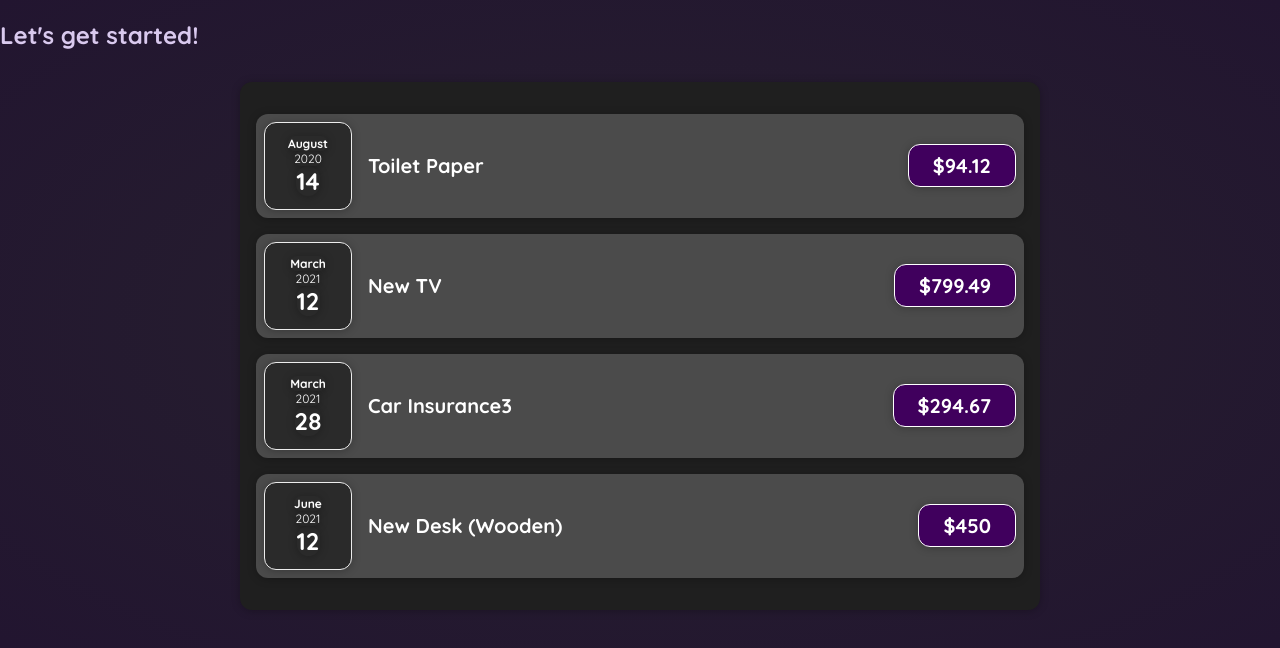
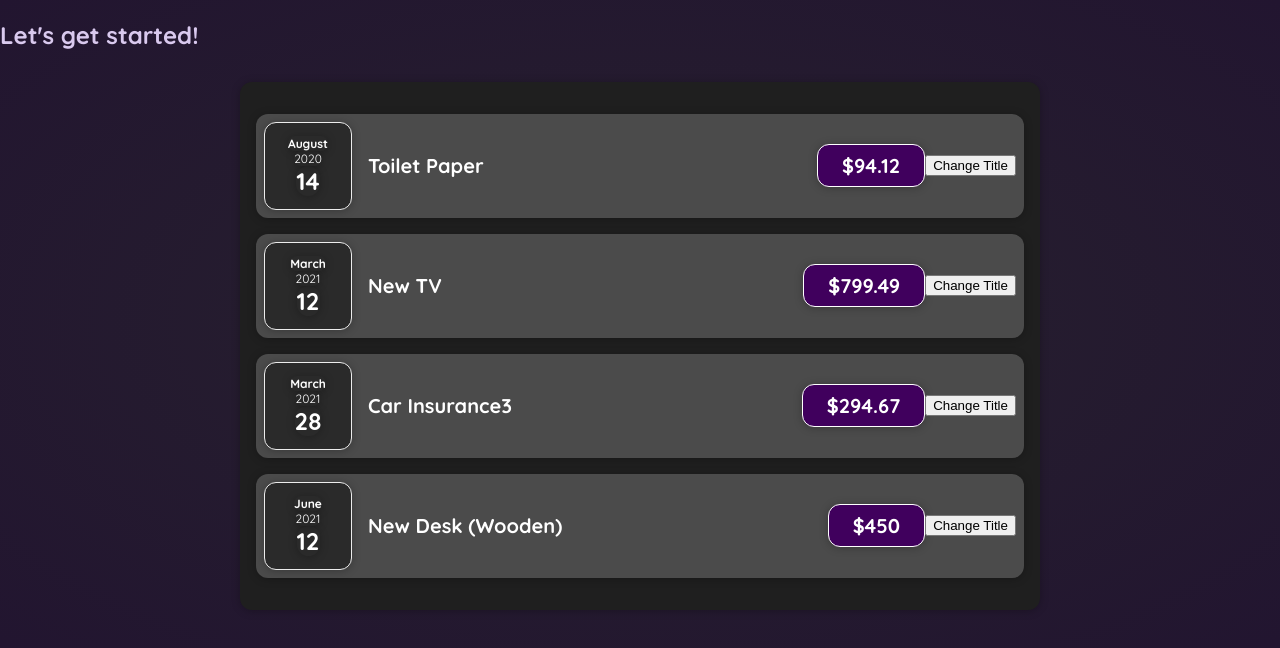
Before and after one commit to anechoicTree/reactStduy, a React (Create React App) app in the folder 01/: page / in a window 1280 px wide. Shown: the top 648 px of the page. Built offline with nearby package versions, Linux system fonts and the light colour scheme.

Commit message:
onClick
버튼에 onClick 속성 넣어서 clickHandler 함수 넣어서 이벤트 적용

```diff
--- a/01/src/Components/Expenses/ExpenseItem.js
+++ b/01/src/Components/Expenses/ExpenseItem.js
@@ -3,7 +3,9 @@ import ExpenseDate from './ExpenseDate';
 import Card from '../UI/Card';
 
 const ExpenseItem = (props) => {
-
+  const clickHandler = () => {
+    console.log('clicked');
+  }
     return (
       <Card className="expense-item">
         <div>
@@ -15,6 +17,7 @@ const ExpenseItem = (props) => {
         <Card className="expense-item__price">
             ${props.amount}
         </Card>
+        <button onClick={clickHandler}>Change Title</button>
       </Card>
     )
 };
```
